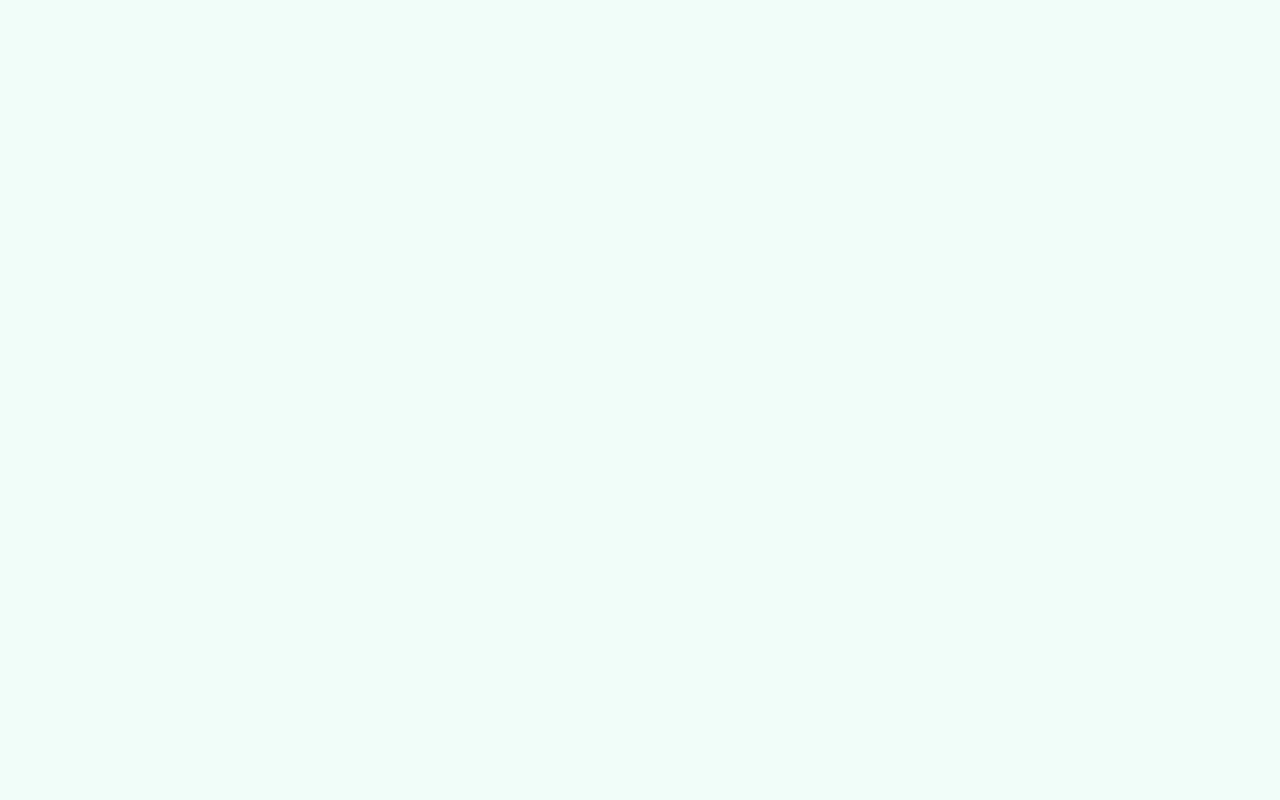
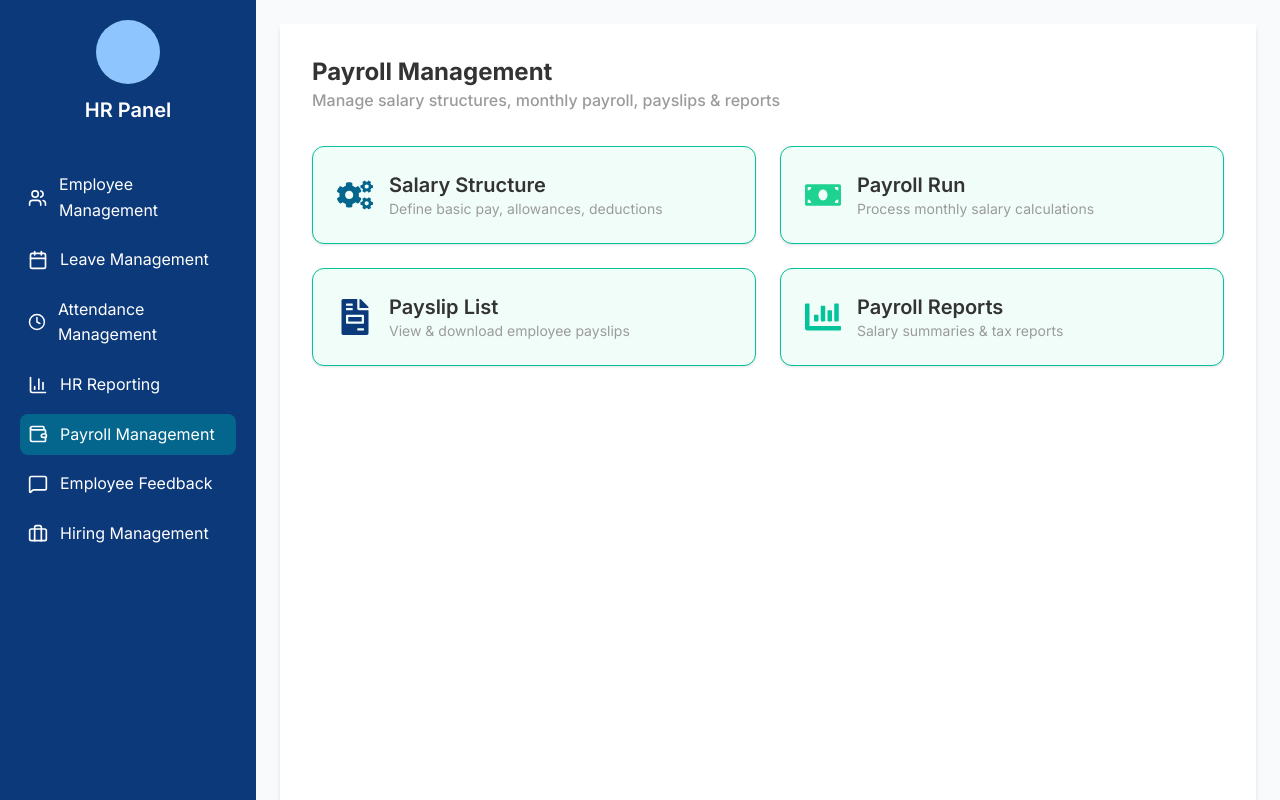
Before and after one commit to She-han/CoreHive-SaaS_HR_Platform, a React (Vite) app in the folder frontend/: page /hr_staff/PayrollDashboard in a window 1280 px wide. Built offline with nearby package versions, Linux system fonts and the light colour scheme.

Commit message:
made only structure for PayrollManagement system

```diff
--- a/frontend/src/App.jsx
+++ b/frontend/src/App.jsx
@@ -31,6 +31,11 @@ import EditeEmployee from './components/hrstaff/employeemanagement/EditeEmployee
 import AddJobForm from './components/hrstaff/hiringmanagement/AddJobForm';
 import EditeJobPosting from './components/hrstaff/hiringmanagement/EditeJobPosting';
 import AttendanceManagement from './pages/AttendaceManagement/AttendanceManagement';
+import PayrollDashboard from './pages/hrstaff/payroll/PayrollDashboard';
+import SalaryStructure from './pages/hrstaff/payroll/SalaryStructure';
+import PayrollRun from './pages/hrstaff/payroll/PayrollRun';
+import PayslipList from './pages/hrstaff/payroll/PayslipList';
+import PayrollReports from './pages/hrstaff/payroll/PayrollReports';
 
 /* // Admin Pages
  import AdminApprovals from './pages/admin/AdminApprovals';
@@ -275,6 +280,11 @@ const HRStaffRoutes = () => {
         <Route path="editemployee/:id" element={<EditeEmployee />} />
         <Route path="addjobform" element={<AddJobForm />} />
         <Route path="editejobposting/:id" element={<EditeJobPosting />} />
+        <Route path="PayrollDashboard" element={<PayrollDashboard />} />
+        <Route path="payroll/salary-structure" element={<SalaryStructure />} />
+        <Route path="payroll/payroll-run" element={<PayrollRun />} />
+        <Route path="payroll/payslips" element={<PayslipList />} />
+        <Route path="payroll/reports" element={<PayrollReports />} />
       </Route>
     </Routes>
   );
--- a/frontend/src/components/hrstaff/Sidebar.jsx
+++ b/frontend/src/components/hrstaff/Sidebar.jsx
@@ -6,7 +6,9 @@ import {
   BarChart3,
   MessageSquare,
   Briefcase,
-} from "lucide-react"; // ✅ importing icons
+  Wallet // ✅ Add an icon for Payroll (Lucide icon)
+} from "lucide-react";
+
 import EmployeeManagement from "../../pages/hrstaff/EmployeeManagement.jsx";
 import LeaveManagement from "../../pages/hrstaff/LeaveManagement.jsx";
 import HiringManagement from "../../pages/hrstaff/HiringManagement.jsx";
@@ -14,18 +16,23 @@ import HRReportingManagement from "../../pages/hrstaff/HRReportingManagement.jsx
 import FeedBackManagement from "../../pages/hrstaff/FeedBackManagement.jsx";
 import AttendanceManagement from "../../pages/AttendaceManagement/AttendanceManagement.jsx";
 import Dashboard from "../../pages/hrstaff/HRDashboard.jsx";
+import PayrollDashboard from "../../pages/hrstaff/payroll/PayrollDashboard.jsx";
 
 export default function Sidebar() {
   return (
     <div className="bg-[#0C397A] text-white w-64 p-5 hidden md:block">
+
       {/* Header */}
       <div className="flex flex-col items-center mb-10">
-        <div className="w-16 h-16 bg-blue-300 rounded-full mb-3"></div> {/* The circle’s width and height are 4rem each. */}
-        <Link to="/hr_staff/Dashboard"><h2 className="text-xl font-semibold">HR Panel</h2></Link>
+        <div className="w-16 h-16 bg-blue-300 rounded-full mb-3"></div>
+        <Link to="/hr_staff/Dashboard">
+          <h2 className="text-xl font-semibold">HR Panel</h2>
+        </Link>
       </div>
 
       {/* Navigation */}
-      <nav className="space-y-2"> {/* Adds vertical space (0.5rem) between each link */}
+      <nav className="space-y-2">
+
         {/* Employee Management */}
         <NavLink
           to="/hr_staff/EmployeeManagement"
@@ -68,7 +75,7 @@ export default function Sidebar() {
         {/* HR Reporting */}
         <NavLink
           to="/hr_staff/HRReportingManagement"
-         className={({ isActive }) =>
+          className={({ isActive }) =>
             `flex items-center gap-3 p-2 rounded-lg transition-all duration-200 ${
               isActive ? "bg-[#05668D]" : "hover:bg-[#1ED292]"
             }`
@@ -76,6 +83,19 @@ export default function Sidebar() {
         >
           <BarChart3 className="w-5 h-5" />
           HR Reporting
+        </NavLink>
+
+        {/* ✅ Payroll Management (NEW) */}
+        <NavLink
+          to="/hr_staff/PayrollDashboard"
+          className={({ isActive }) =>
+            `flex items-center gap-3 p-2 rounded-lg transition-all duration-200 ${
+              isActive ? "bg-[#05668D]" : "hover:bg-[#1ED292]"
+            }`
+          }
+        >
+          <Wallet className="w-5 h-5" />
+          Payroll Management
         </NavLink>
 
         {/* Employee Feedback */}
--- /dev/null
+++ b/frontend/src/pages/hrstaff/payroll/PayrollDashboard.jsx
@@ -0,0 +1,77 @@
+import { Link } from "react-router-dom";
+import { FaMoneyBill, FaCogs, FaFileInvoice, FaChartBar } from "react-icons/fa";
+
+export default function PayrollDashboard() {
+  return (
+    <div className="w-full h-screen bg-white shadow-md flex flex-col p-8">
+      {/* Header */}
+      <div className="mb-8">
+        <h1 className="text-2xl font-bold text-[#333333]">Payroll Management</h1>
+        <p className="text-[#9B9B9B] font-medium">
+          Manage salary structures, monthly payroll, payslips & reports
+        </p>
+      </div>
+
+      {/* NAV GRID */}
+      <div className="grid grid-cols-1 md:grid-cols-2 gap-6">
+
+        {/* 1. Salary Structure */}
+        <Link
+          to="/hr_staff/payroll/salary-structure"
+          className="p-6 bg-[#F1FDF9] rounded-xl border border-[#02C39A] shadow hover:shadow-lg transition-all"
+        >
+          <div className="flex items-center gap-4">
+            <FaCogs className="text-4xl text-[#05668D]" />
+            <div>
+              <h2 className="text-xl font-semibold text-[#333333]">Salary Structure</h2>
+              <p className="text-sm text-[#9B9B9B]">Define basic pay, allowances, deductions</p>
+            </div>
+          </div>
+        </Link>
+
+        {/* 2. Payroll Run */}
+        <Link
+          to="/hr_staff/payroll/payroll-run"
+          className="p-6 bg-[#F1FDF9] rounded-xl border border-[#02C39A] shadow hover:shadow-lg transition-all"
+        >
+          <div className="flex items-center gap-4">
+            <FaMoneyBill className="text-4xl text-[#1ED292]" />
+            <div>
+              <h2 className="text-xl font-semibold text-[#333333]">Payroll Run</h2>
+              <p className="text-sm text-[#9B9B9B]">Process monthly salary calculations</p>
+            </div>
+          </div>
+        </Link>
+
+        {/* 3. Payslips */}
+        <Link
+          to="/hr_staff/payroll/payslips"
+          className="p-6 bg-[#F1FDF9] rounded-xl border border-[#02C39A] shadow hover:shadow-lg transition-all"
+        >
+          <div className="flex items-center gap-4">
+            <FaFileInvoice className="text-4xl text-[#0C397A]" />
+            <div>
+              <h2 className="text-xl font-semibold text-[#333333]">Payslip List</h2>
+              <p className="text-sm text-[#9B9B9B]">View & download employee payslips</p>
+            </div>
+          </div>
+        </Link>
+
+        {/* 4. Reports */}
+        <Link
+          to="/hr_staff/payroll/reports"
+          className="p-6 bg-[#F1FDF9] rounded-xl border border-[#02C39A] shadow hover:shadow-lg transition-all"
+        >
+          <div className="flex items-center gap-4">
+            <FaChartBar className="text-4xl text-[#02C39A]" />
+            <div>
+              <h2 className="text-xl font-semibold text-[#333333]">Payroll Reports</h2>
+              <p className="text-sm text-[#9B9B9B]">Salary summaries & tax reports</p>
+            </div>
+          </div>
+        </Link>
+
+      </div>
+    </div>
+  );
+}
--- /dev/null
+++ b/frontend/src/pages/hrstaff/payroll/PayrollReports.jsx
@@ -0,0 +1,28 @@
+export default function PayrollReports() {
+  return (
+    <div className="p-8 bg-white w-full h-screen">
+
+      <h1 className="text-2xl font-bold text-[#333333]">Payroll Reports</h1>
+      <p className="text-[#9B9B9B] mb-6">Generate downloadable payroll reports</p>
+
+      <div className="grid grid-cols-1 md:grid-cols-2 gap-6">
+
+        <div className="p-6 bg-[#F1FDF9] rounded-lg border border-[#02C39A]">
+          <h2 className="font-semibold text-[#333333]">Monthly Payroll Summary</h2>
+          <button className="mt-3 px-4 py-2 bg-[#05668D] text-white rounded-lg hover:bg-[#02C39A]">
+            Download
+          </button>
+        </div>
+
+        <div className="p-6 bg-[#F1FDF9] rounded-lg border border-[#02C39A]">
+          <h2 className="font-semibold text-[#333333]">Allowance Report</h2>
+          <button className="mt-3 px-4 py-2 bg-[#05668D] text-white rounded-lg hover:bg-[#02C39A]">
+            Download
+          </button>
+        </div>
+
+      </div>
+
+    </div>
+  );
+}
--- /dev/null
+++ b/frontend/src/pages/hrstaff/payroll/PayrollRun.jsx
@@ -0,0 +1,21 @@
+export default function PayrollRun() {
+  return (
+    <div className="p-8 bg-white w-full h-screen flex flex-col">
+
+      <h1 className="text-2xl font-bold text-[#333333]">Run Monthly Payroll</h1>
+      <p className="text-[#9B9B9B] mb-6">Select a month and generate payroll</p>
+
+      <div className="max-w-lg bg-[#F1FDF9] p-6 rounded-lg border border-[#02C39A]">
+        <label className="text-[#333333] font-semibold">Select Month</label>
+        <input
+          type="month"
+          className="w-full border border-[#9B9B9B] p-2 rounded-lg mt-2"
+        />
+
+        <button className="w-full mt-4 py-2 bg-[#05668D] text-white rounded-lg hover:bg-[#02C39A]">
+          Generate Payroll
+        </button>
+      </div>
+    </div>
+  );
+}
--- /dev/null
+++ b/frontend/src/pages/hrstaff/payroll/PayslipList.jsx
@@ -0,0 +1,20 @@
+export default function PayslipList() {
+  return (
+    <div className="p-8 bg-white w-full h-screen">
+
+      <h1 className="text-2xl font-bold text-[#333333]">Payslip List</h1>
+      <p className="text-[#9B9B9B] mb-6">View and download generated payslips</p>
+
+      <div className="grid grid-cols-1 md:grid-cols-3 gap-6">
+        <div className="p-5 border rounded-lg shadow-md bg-[#F1FDF9]">
+          <h2 className="text-lg font-semibold text-[#333333]">Kavindu Perera</h2>
+          <p className="text-[#9B9B9B] text-sm">Month: November 2025</p>
+          <button className="mt-3 px-4 py-2 bg-[#02C39A] text-white rounded-lg hover:bg-[#1ED292]">
+            Download PDF
+          </button>
+        </div>
+      </div>
+
+    </div>
+  );
+}
--- /dev/null
+++ b/frontend/src/pages/hrstaff/payroll/SalaryStructure.jsx
@@ -0,0 +1,39 @@
+export default function SalaryStructure() {
+  return (
+    <div className="p-8 bg-white w-full h-screen flex flex-col">
+      <div className="flex justify-between items-center mb-6">
+        <div>
+          <h1 className="text-2xl font-bold text-[#333333]">Salary Structure</h1>
+          <p className="text-[#9B9B9B]">Manage employee salary details</p>
+        </div>
+
+        <button className="px-4 py-2 bg-[#02C39A] text-white rounded-lg hover:bg-[#1ED292]">
+          Add Salary Structure
+        </button>
+      </div>
+
+      <table className="w-full border-collapse">
+        <thead>
+          <tr className="bg-[#0C397A] text-white">
+            <th className="p-3 text-left">Employee</th>
+            <th className="p-3 text-left">Basic</th>
+            <th className="p-3 text-left">Allowances</th>
+            <th className="p-3 text-left">Deductions</th>
+            <th className="p-3 text-left">Actions</th>
+          </tr>
+        </thead>
+        <tbody>
+          <tr className="border-b">
+            <td className="p-3">Kavindu Perera</td>
+            <td className="p-3">Rs. 80,000</td>
+            <td className="p-3">Rs. 15,000</td>
+            <td className="p-3">Rs. 3,000</td>
+            <td className="p-3">
+              <button className="text-[#05668D] hover:text-[#02C39A]">Edit</button>
+            </td>
+          </tr>
+        </tbody>
+      </table>
+    </div>
+  );
+}
```
Also changed, not shown: frontend/src/components/payroll/PayrollRunForm.jsx (added), frontend/src/components/payroll/PayslipCard.jsx (added), frontend/src/components/payroll/SalaryTable.jsx (added).
